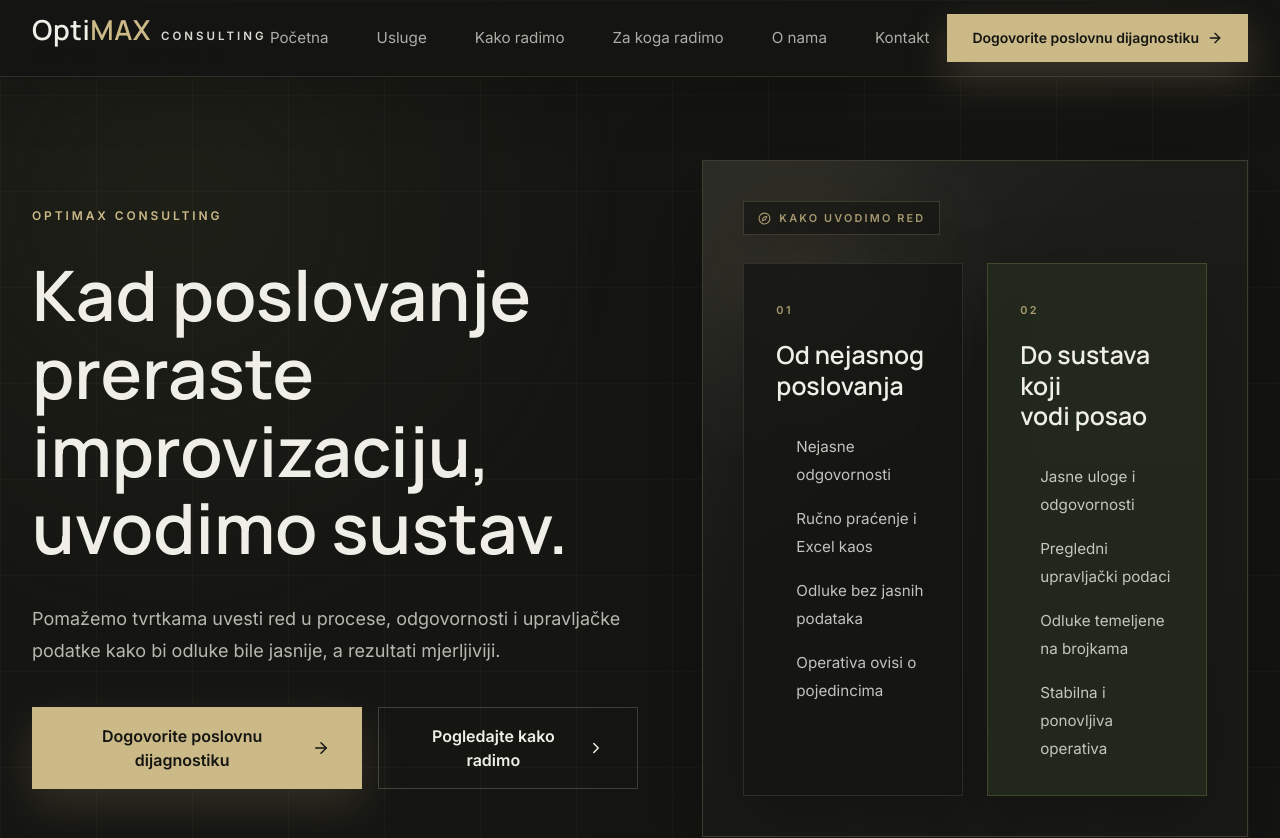
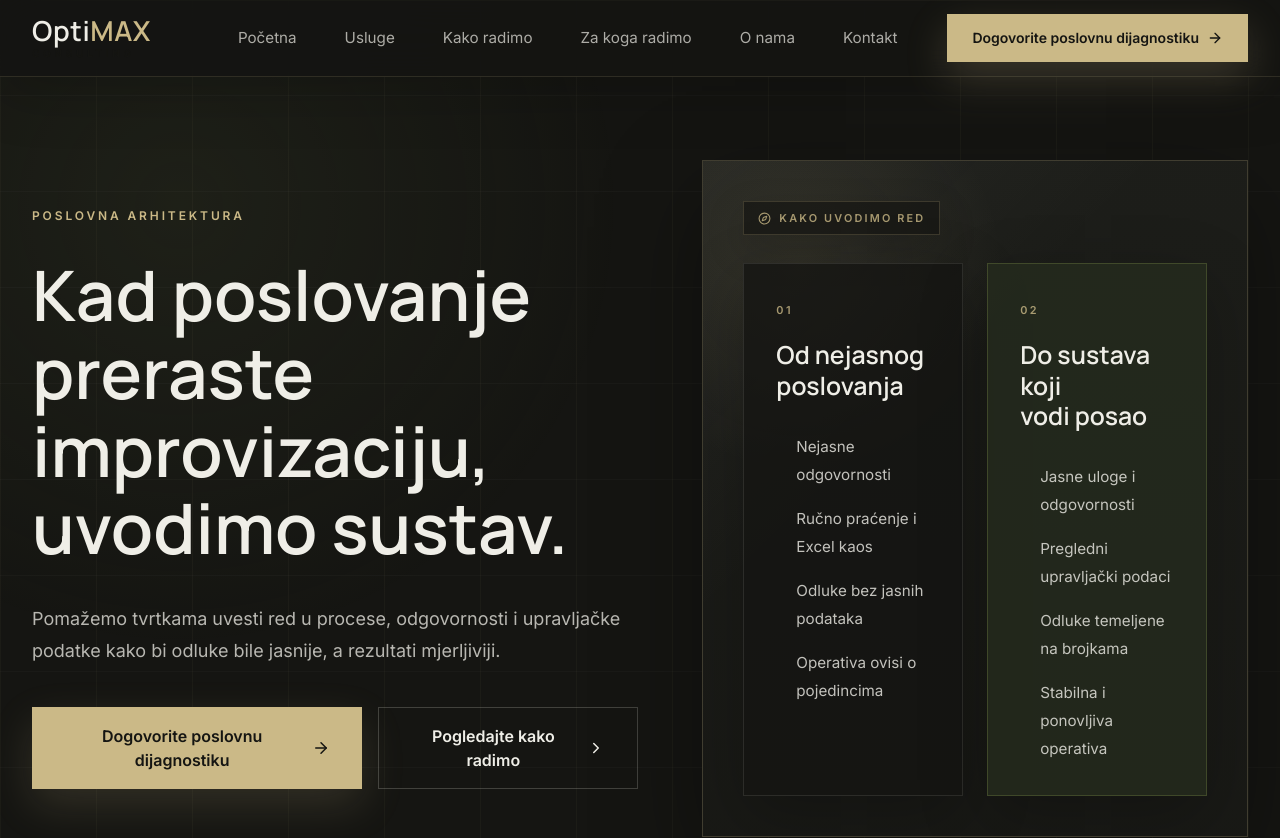
Before and after one commit to jelena1410-ux/optimax-website, a React (Vite) app: page / in a window 1280 px wide. Shown: the top 838 px of the page. Built offline with nearby package versions, Linux system fonts and the light colour scheme.

Commit message:
fix: finalize header brand and hero positioning

```diff
--- a/src/main.jsx
+++ b/src/main.jsx
@@ -28,18 +28,13 @@ const serviceIcons = {
 
 function Logo() {
   return (
-    <a href="#pocetna" className="group flex h-11 w-[8.5rem] shrink-0 items-center sm:w-[13.75rem]" aria-label={siteContent.logo.ariaLabel}>
+    <a href="#pocetna" className="group flex h-11 w-[8.25rem] shrink-0 items-center sm:w-[9.75rem]" aria-label={siteContent.logo.ariaLabel}>
       <span className="flex min-w-0 flex-col items-start justify-center leading-none">
-        <span className="flex min-w-0 items-baseline gap-2.5">
-          <span className="font-display text-[1.55rem] font-semibold tracking-[0.02em] text-graphite-100 transition duration-300 group-hover:text-white sm:text-[1.72rem]">
-            Opti<span className="text-champagne-400">MAX</span>
-          </span>
-          <span className="hidden text-[0.72rem] font-semibold uppercase tracking-[0.26em] text-graphite-100/90 transition duration-300 group-hover:text-champagne-200 sm:inline">
-            Consulting
-          </span>
+        <span className="font-display text-[1.55rem] font-semibold tracking-[0.02em] text-graphite-100 transition duration-300 group-hover:text-white sm:text-[1.72rem]">
+          Opti<span className="text-champagne-400">MAX</span>
         </span>
-        <span className="mt-1.5 hidden text-[0.62rem] font-semibold uppercase tracking-[0.32em] text-graphite-100/76 transition duration-300 group-hover:text-graphite-100/90 sm:block">
-          POSLOVNA ARHITEKTURA
+        <span className="mt-1 hidden text-[0.62rem] font-semibold uppercase tracking-[0.38em] text-graphite-100/82 transition duration-300 group-hover:text-champagne-200 sm:block">
+          Consulting
         </span>
       </span>
     </a>
@@ -345,7 +340,7 @@ function App() {
         <div className="absolute inset-0 hero-lines opacity-60" />
         <div className="relative mx-auto grid max-w-7xl gap-14 px-5 pb-16 sm:gap-16 sm:pb-20 lg:grid-cols-[1fr_0.9fr] lg:px-8 lg:pb-24">
           <div className="flex flex-col justify-center">
-            <p className="eyebrow text-champagne-400">{hero.eyebrow}</p>
+            <p className="eyebrow text-champagne-400">POSLOVNA ARHITEKTURA</p>
             <h1 className="mt-8 max-w-4xl font-display text-[2.35rem] font-semibold leading-[1.18] text-graphite-100 sm:text-[3rem] sm:leading-[1.16] lg:text-[4.35rem] lg:leading-[1.12]">
               {hero.title}
             </h1>
```
